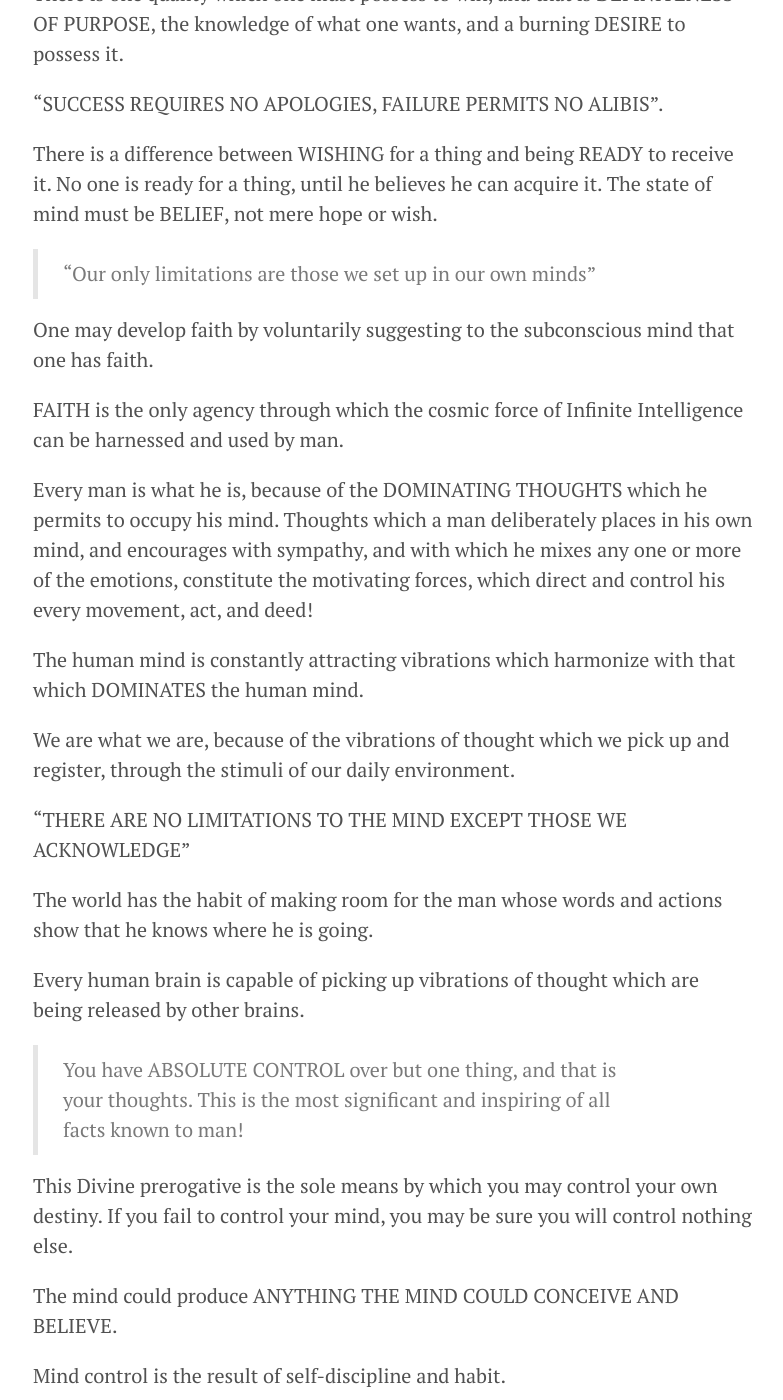
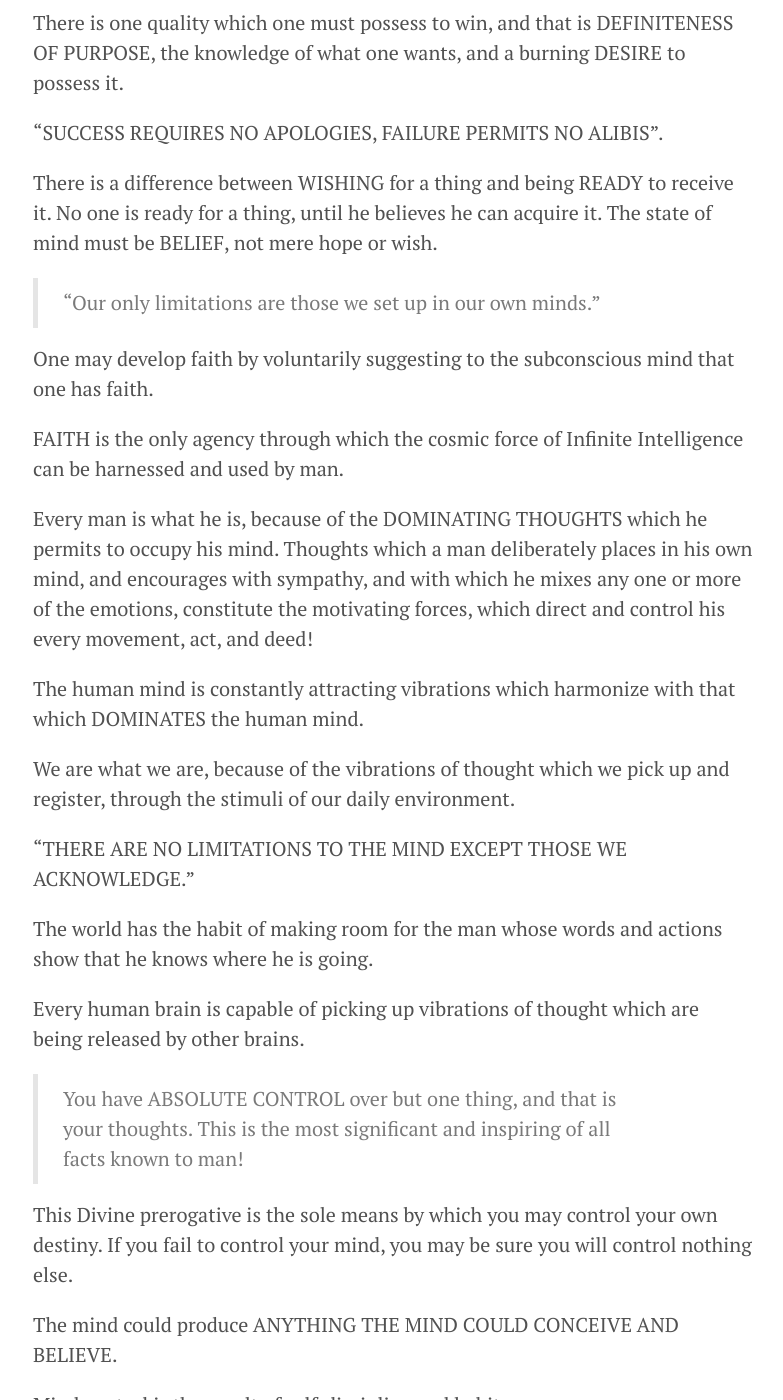
Before and after one commit to alamgirqazi/blog, a Jekyll site: the page built from _posts/2017-02-05-ThinkAndGrowRich.md, in a window 1280 px wide and 1400 px high, scrolled down 895 px. Shown: the whole window, without its empty margins (247-1030 px from the left). Built offline with Jekyll 4.4.1, drawn with Linux system fonts in a browser that asks for light colours.

Commit message:
typos in napoleon hill

```diff
--- a/_posts/2017-02-05-ThinkAndGrowRich.md
+++ b/_posts/2017-02-05-ThinkAndGrowRich.md
@@ -6,10 +6,11 @@
 
 ![Think and Grow Rich - Napoleon Hill](public/Think and Grow Rich - Napoleon Hill.jpg "Think and Grow Rich - Napoleon Hill")
 
-### Rating 9.5/10
+**Rating 9.5/10**
 
 ### A Sensational book. They really mean it when they say it's one of the best Self-help book out there.
 
+<br>
 
 #### Reading Notes:
 
@@ -24,7 +25,7 @@
 
 There is a difference between WISHING for a thing and being READY to receive it. No one is ready for a thing, until he believes he can acquire it. The state of mind must be BELIEF, not mere hope or wish.
 
-> "Our only limitations are those we set up in our own minds"
+> "Our only limitations are those we set up in our own minds."
 
 One may develop faith by voluntarily suggesting to the subconscious mind that one has faith.
 
@@ -36,7 +37,7 @@
 
  We are what we are, because of the vibrations of thought which we pick up and register, through the stimuli of our daily environment.
 
-“THERE ARE NO LIMITATIONS TO THE MIND EXCEPT THOSE WE ACKNOWLEDGE”
+“THERE ARE NO LIMITATIONS TO THE MIND EXCEPT THOSE WE ACKNOWLEDGE.”
 
 The world has the habit of making room for the man whose words and actions show that he knows where he is going.
 
```
